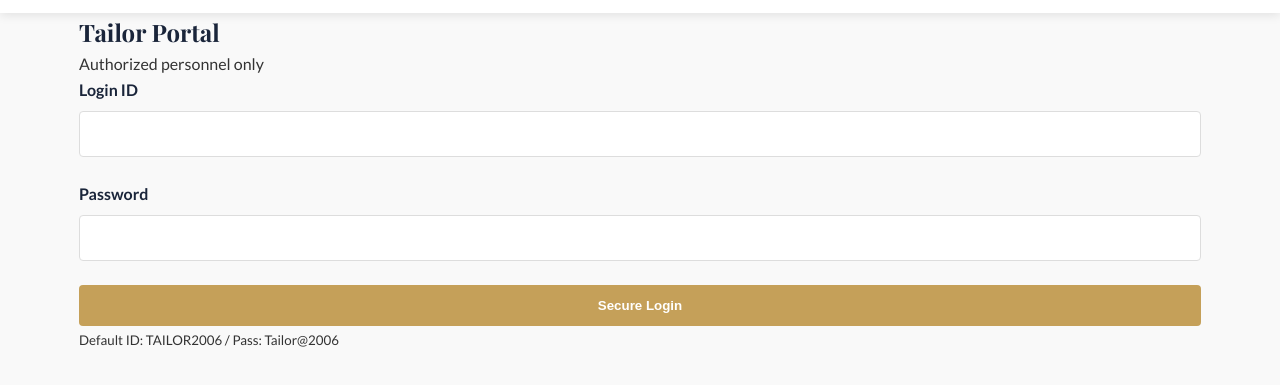
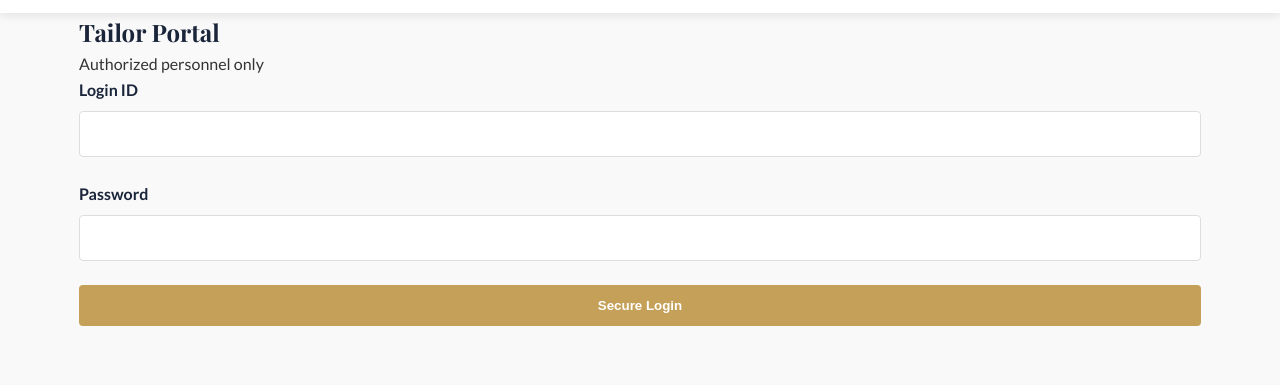
Before and after one commit to Pirithivrajan/SelvaTailor, a plain HTML site: page tailor-login.html in a window 1280 px wide. Shown: the part 65-450 px from the top of the page. Drawn offline with nearby package versions, Linux system fonts and the light colour scheme.

Commit message:
Update tailor-login.html

```diff
--- a/tailor-login.html
+++ b/tailor-login.html
@@ -39,7 +39,6 @@
                     <div id="login-error" class="error-msg hidden">Invalid Login ID or Password</div>
                 </form>
                 <div class="login-help">
-                    <small>Default ID: TAILOR2006 / Pass: Tailor@2006</small>
                 </div>
             </div>
         </div>
```
